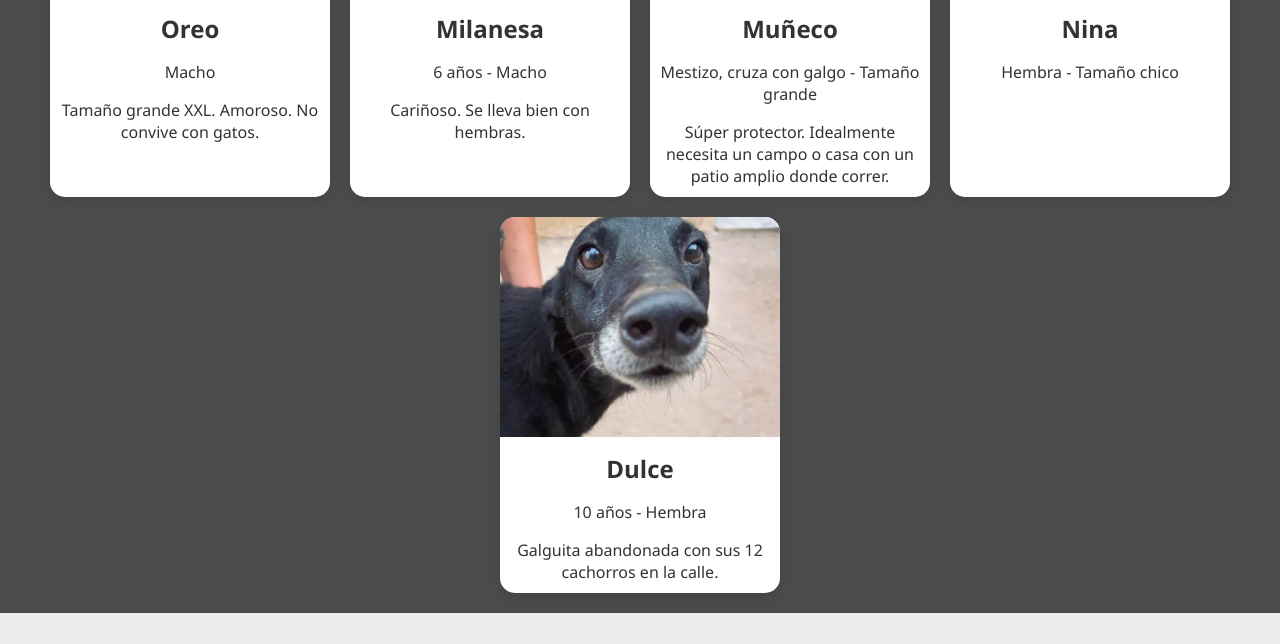
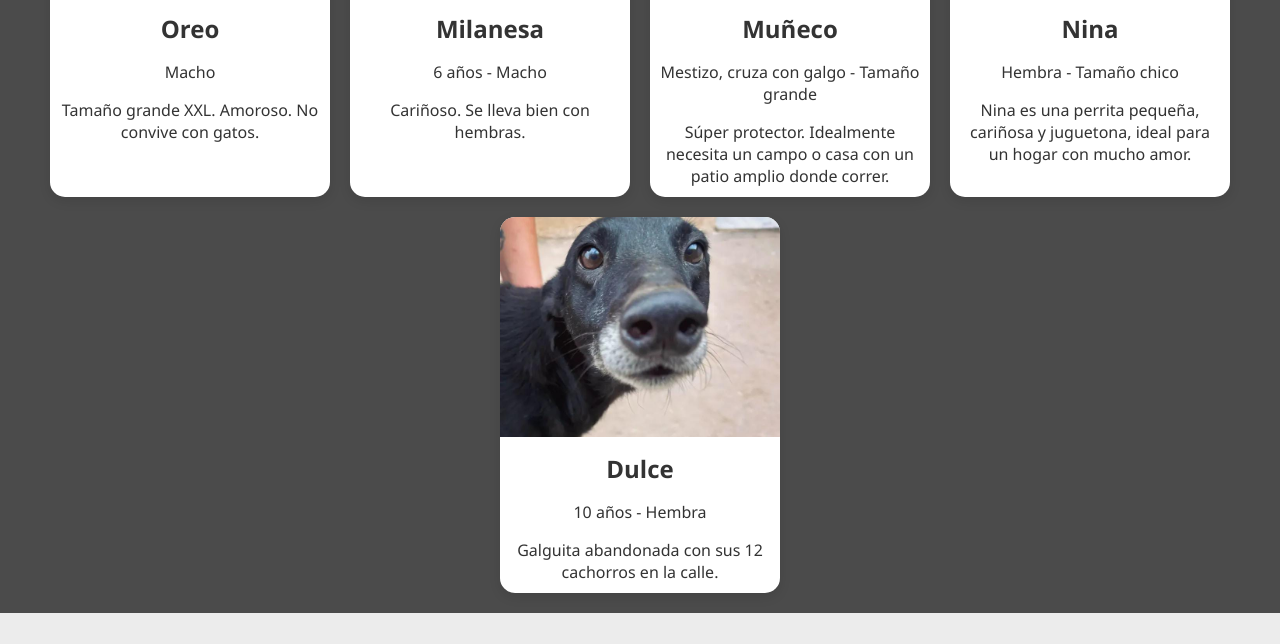
Before and after one commit to Gianp2/perrosygatos, a website with bundled scripts: page index.html in a window 1280 px wide. Shown: the part 1062-1706 px from the top of the page. Built offline with nearby package versions, Linux system fonts and the light colour scheme; some packages are replaced by stand-ins of ours.

Commit message:
Update index.html

```diff
--- a/index.html
+++ b/index.html
@@ -69,6 +69,7 @@
         <img src="img/nina.jpg" alt="Nina" />
         <h2>Nina</h2>
         <p>Hembra - Tamaño chico</p>
+        <p>Nina es una perrita pequeña, cariñosa y juguetona, ideal para un hogar con mucho amor.</p>
       </div>
       <div class="tarjeta">
         <img src="img\dulce.jpg" alt="Dulce" />
```
